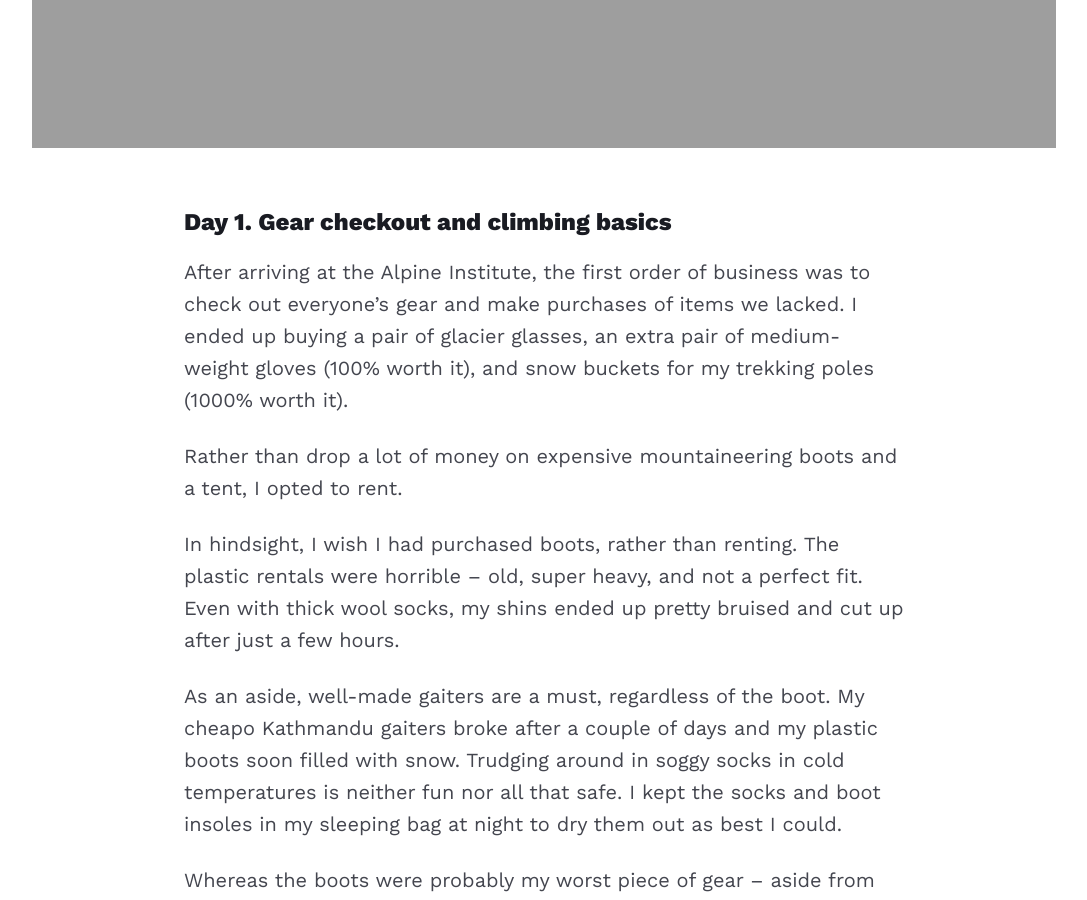
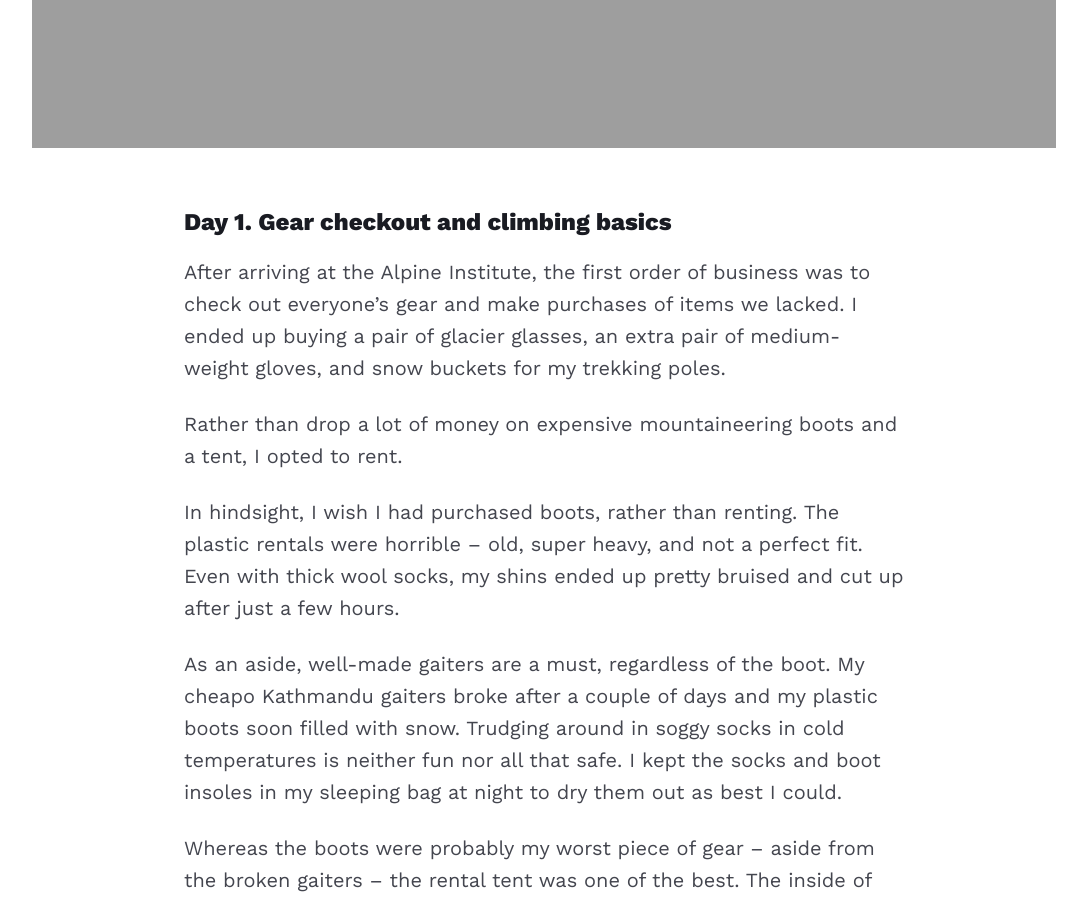
Before and after one commit to mcknightlabs/summitgoals, a Jekyll site: the page built from _posts/goal/2017-05-22-amtl1.md, in a window 1280 px wide and 900 px high, scrolled down 6226 px. Shown: the whole window, without its empty margins (96-1183 px from the left). Built offline with Jekyll 4.4.1, drawn with Linux system fonts in a browser that asks for light colours; some of the changed lines change nothing that is shown; some of the changed text lies outside the part shown.

Commit message:
udpates amtl1 post

```diff
--- a/_posts/goal/2017-05-22-amtl1.md
+++ b/_posts/goal/2017-05-22-amtl1.md
@@ -1,11 +1,11 @@
 ---
 layout: photos
-title: Learn alpine mountaineering
-description: I decided to kick off my mountaineering career with the Alpine Institute's "Alpine Mountaineering and Technical Leadership course."
+title: Alpine Mountaineering 101
+description: I kicked off my mountaineering career with the Alpine Institute's "Alpine Mountaineering and Technical Leadership course."
 categories: training
 tags:
-og_title: Learn alpine mountaineering
-og_description: I decided to kick off my mountaineering career with the Alpine Institute's Alpine Mountaineering and Technical Leadership course.
+og_title: Alpine Mountaineering 101
+og_description: I kicked off my mountaineering career with the Alpine Institute's "Alpine Mountaineering and Technical Leadership course."
 og_image: /media/img/goals/2017-05-22-amtl1/R0011694.jpg
 og_type: website
 ---
@@ -52,16 +52,16 @@
 
 ## Plan the meals.
 
-When you can't visit Safeway every night, you actually have to plan multiple days worth of meals in advance. My own approach was based on previous trekking experience and info I read in <a href="https://www.amazon.com/Extreme-Alpinism-Climbing-Light-High/dp/0898866545">Extreme Alpinism</a>.
+When you can't visit Safeway every night, you actually have to plan multiple days worth of meals in advance. My own approach was based on previous trekking experience and info I read in <a href="https://amzn.to/2JXj9T2">Extreme Alpinism</a>.
 
 Here's my list for a 3 day 2 night trek or climb:
 
 <ul>
-	<li><strong>12 GUs</strong> – Eating GU, rather than solid food, during a climb maximizes performance by ensuring as little blood as possible leaves your muscles for your digestive system.</li>
+	<li><strong>12 <a href="https://amzn.to/2K5PZNN">GU</a>s</strong> – Eating GU, rather than solid food, during a climb maximizes performance by ensuring as little blood as possible leaves your muscles for your digestive system.</li>
 	<li><strong>1 quart-sized bag of sunflower seeds and almonds</strong> – After a long day of climbing, munching on these will provide a good number of calories and stimulate the appetite.</li>
-	<li><strong>3 2-packs of Bavarian Meats landjaeger</strong> – These German sausage sticks are high in protein and fat. There's a Bavarian Meats shop over in Pike's Place market in Seattle.</li>
-	<li><strong>Cliff Shot blocks</strong> – These gummies with small amounts of caffein are useful if you hit a wall or just want a pick-me-up while climbing or hiking.</li>
-	<li><strong>2 freeze dried Mountain house dinners</strong> – Freeze dried food is a great way to maximize calories while saving space in your bag.</li>
+	<li><strong>3 2-packs of <a href="https://amzn.to/2MbUs1J">Bavarian Meats landjaeger</a></strong> – These German sausage sticks are high in protein and fat. There's a Bavarian Meats shop over in Pike's Place market in Seattle.</li>
+	<li><strong><a href="https://amzn.to/2M9zWyZ">Cliff Bloks</a></strong> – These gummies with small amounts of caffein are useful if you hit a wall or just want a pick-me-up while climbing or hiking.</li>
+	<li><strong>2 freeze dried dinners</strong> – Freeze dried food is a great way to maximize calories while saving space in your bag.</li>
 	<li><strong>2 bananas</strong> – "Real food" for breakfast is awesome. You won't regret the extra pack weight.</li>
 	<li><strong>6 Cliff Base or Muscle Milk protein bars</strong> – I use these for breakfast and snacks at the end of the day. They're also useful if you hit a wall.</li>
 </ul>
@@ -90,7 +90,7 @@
 
 ## Day 1. Gear checkout and climbing basics
 
-After arriving at the Alpine Institute, the first order of business was to check out everyone's gear and make purchases of items we lacked. I ended up buying a pair of glacier glasses, an extra pair of medium-weight gloves (100% worth it), and snow buckets for my trekking poles (1000% worth it).
+After arriving at the Alpine Institute, the first order of business was to check out everyone's gear and make purchases of items we lacked. I ended up buying a pair of glacier glasses, an extra pair of medium-weight gloves, and snow buckets for my trekking poles.
 
 Rather than drop a lot of money on expensive mountaineering boots and a tent, I opted to rent.
 
@@ -98,7 +98,7 @@
 
 As an aside, well-made gaiters are a must, regardless of the boot. My cheapo Kathmandu gaiters broke after a couple of days and my plastic boots soon filled with snow. Trudging around in soggy socks in cold temperatures is neither fun nor all that safe. I kept the socks and boot insoles in my sleeping bag at night to dry them out as best I could.
 
-Whereas the boots were probably my worst piece of gear – aside from the broken gaiters – the rental tent was one of the best. The inside of our double-walled red <a href="http://us.hilleberg.com/EN/tent/red-label-tents/nallo-2/">Hilleberg Nallo 2</a> stayed quite dry, despite days of rain and snow.
+Whereas the boots were probably my worst piece of gear – aside from the broken gaiters – the rental tent was one of the best. The inside of our double-walled red <a href="https://amzn.to/2M7Fv0M">Hilleberg Nallo 2</a> stayed quite dry, despite days of rain and snow.
 
 ## Days 2-4. Mt Baker.
 After the intro day, we headed to Mount Baker and worked on a variety of snow and ice skills. An approaching storm prevented us from summiting and caused us to break camp a little early.
```
